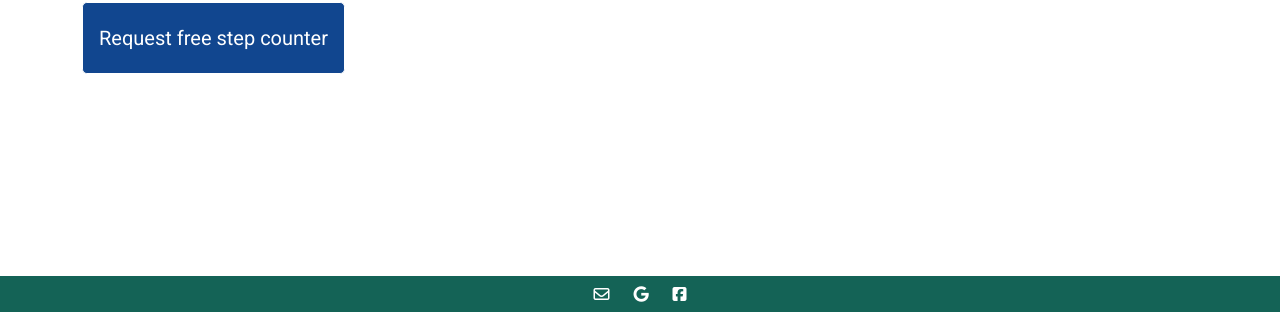
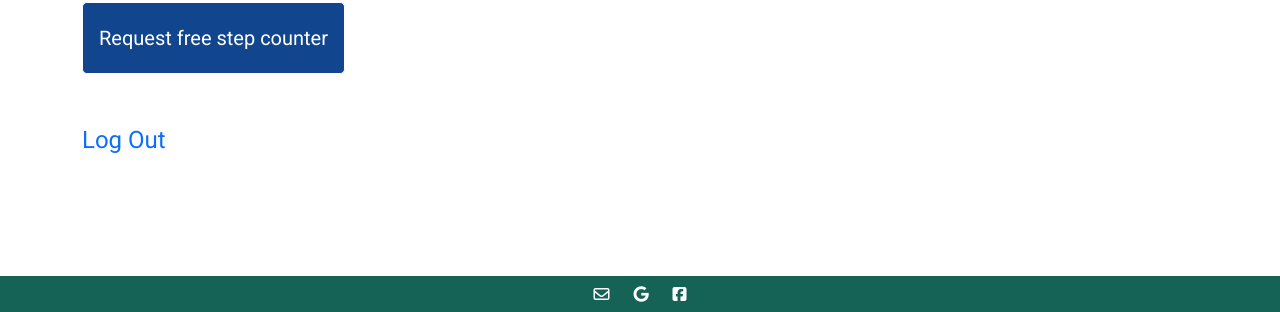
Before and after one commit to Merley-North-Digital-Walking-Group/walking-app, a Django app: page /user_homepage in a window 1280 px wide. Shown: the part 488-800 px from the top of the page. Run offline with Django 3.2, Linux system fonts and the light colour scheme; the visitor is signed in with stand-in values (Sample User, id 1); some libraries are stand-ins or nearby versions.

Commit message:
Adds logout button

```diff
--- a/mysite/settings.py
+++ b/mysite/settings.py
@@ -137,3 +137,4 @@ MEDIA_ROOT = os.path.join(BASE_DIR, 'media')
 DEFAULT_AUTO_FIELD = 'django.db.models.BigAutoField'
 
 LOGIN_REDIRECT_URL = 'user_homepage'
+LOGOUT_REDIRECT_URL = '/'
--- a/users/templates/users/user_homepage.html
+++ b/users/templates/users/user_homepage.html
@@ -33,6 +33,9 @@
     <div class="mt-5 mb-5">
         <a href="{% url 'stepcounter' %}" type="button" class="btn btn-lg btn-primary">Request free step counter</a>
     </div>
+    <div>
+        <p><a href="{% url 'logout' %}">Log Out</a></p>
+    </div>
 
 </div>
 
```
